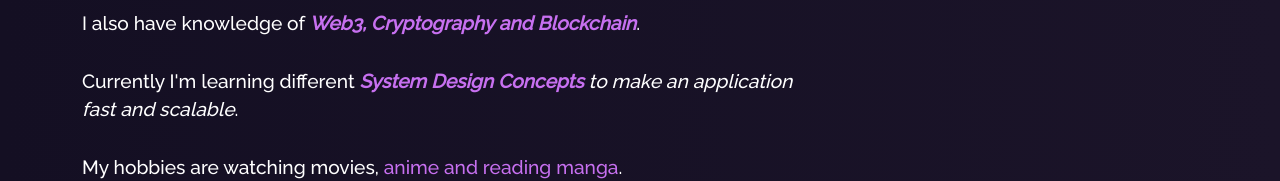
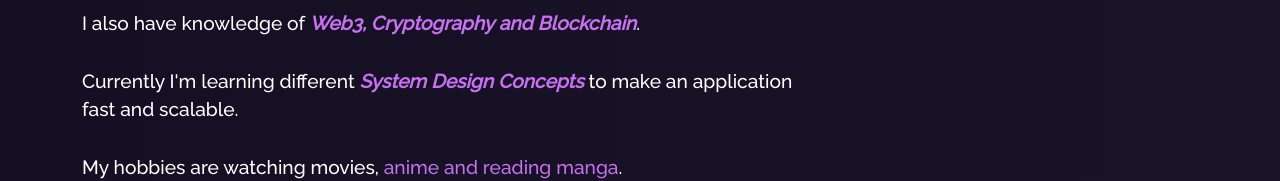
Before and after one commit to shivam-bhadani/Portfolio, a React (Create React App) app: page / in a window 1280 px wide. Shown: the part 1234-1415 px from the top of the page. Built offline with nearby package versions, Linux system fonts and the light colour scheme.

Commit message:
fixed font

```diff
--- a/src/components/Home/Home2.js
+++ b/src/components/Home/Home2.js
@@ -36,7 +36,7 @@ function Home2() {
               I also have knowledge of <i><b className="purple">Web3, Cryptography and Blockchain</b></i>.
               <br />
               <br />
-              Currently I'm learning different <i><b className="purple">System Design Concepts</b> to make an application fast and scalable</i>.
+              Currently I'm learning different <i><b className="purple">System Design Concepts</b></i> to make an application fast and scalable.
               <br />
               <br />
               My hobbies are watching movies, <a className="purple" style={{ "textDecoration": "none" }} href="https://anilist.co/user/shivambhadani/animelist" target={"_blank"}>anime and reading manga</a>.
```
